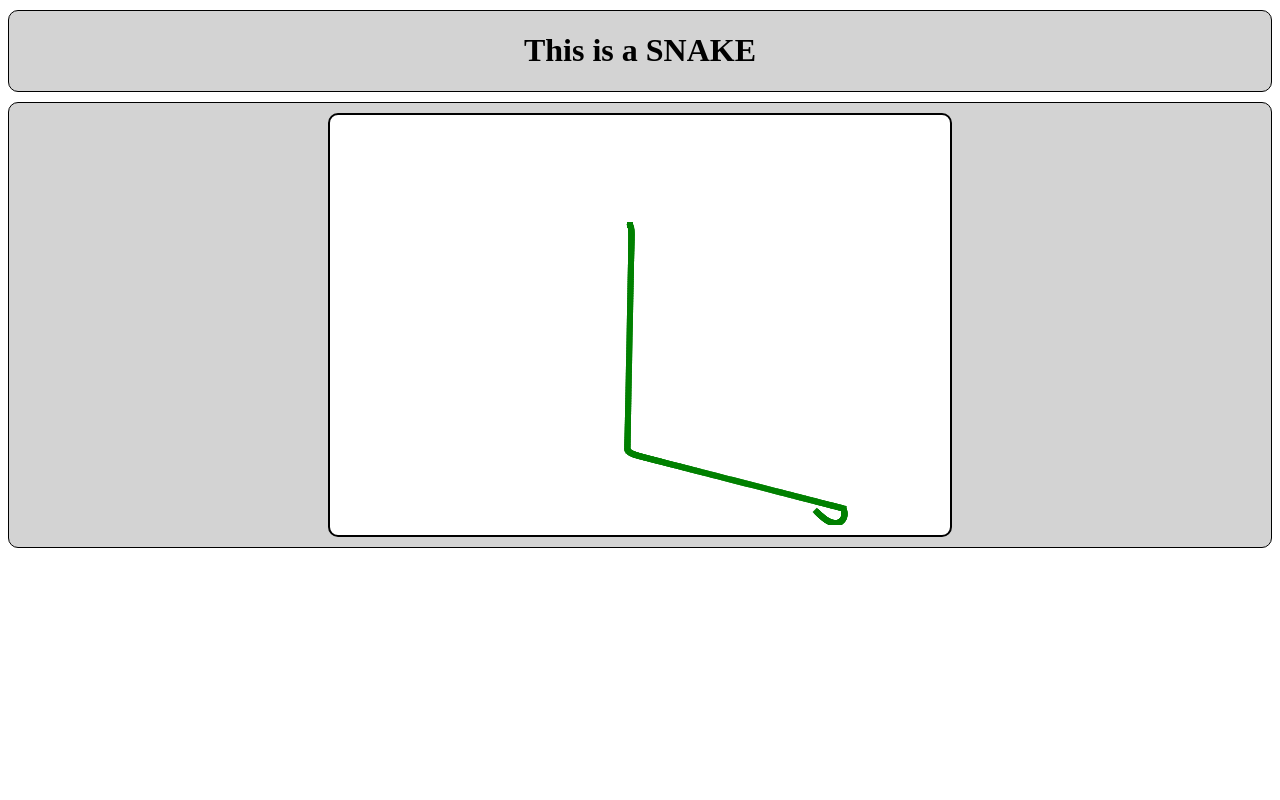
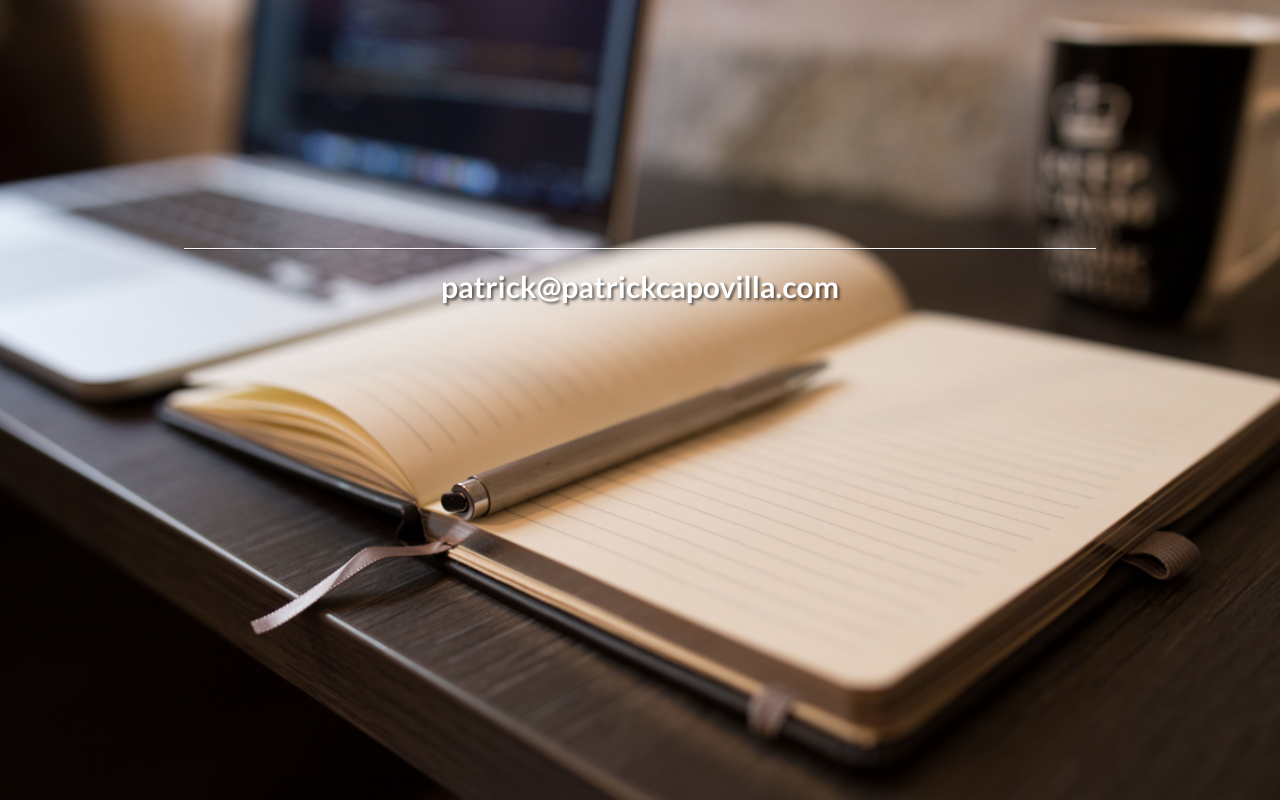
Before and after one commit to pattyryke/Website, a plain HTML site: page Index.html in a window 1280 px wide. Drawn offline with Linux system fonts and the light colour scheme.

Commit message:
Update Index.html

```diff
--- a/Index.html
+++ b/Index.html
@@ -1,23 +1,60 @@
-<!DOCTYPE html>
+<html lang="en"><head itemscope="" itemtype="http://schema.org/WebSite">
+    <meta charset="utf-8">
+    <meta http-equiv="X-UA-Compatible" content="IE=edge">
+    <meta name="viewport" content="width=device-width, initial-scale=1">
 
-<html>
-    <title>SNAKE</title>
-    <link rel="stylesheet" type="text/css" href="style.css">
+    <link rel="canonical" href="//patrickcapovilla.com" itemprop="url">
 
-    <body class="main">
+
+
+    <title itemprop="name">Patrick Capovilla's Site</title>
+
+
+    <!-- Bootstrap Core CSS -->
+    <link href="css/bootstrap.min.css" rel="stylesheet">
+
+    <!-- Custom CSS -->
+    <link href="css/landing-page.css" rel="stylesheet">
+
+    <!-- Custom Fonts -->
+    <link href="font-awesome/css/font-awesome.min.css" rel="stylesheet" type="text/css">
+    <link href="//fonts.googleapis.com/css?family=Lato:300,400,700,300italic,400italic,700italic" rel="stylesheet" type="text/css">
+
+    <!-- HTML5 Shim and Respond.js IE8 support of HTML5 elements and media queries -->
+    <!-- WARNING: Respond.js doesn't work if you view the page via file:// -->
+    <!--[if lt IE 9]>
+        <script src="https://oss.maxcdn.com/libs/html5shiv/3.7.0/html5shiv.js"></script>
+        <script src="https://oss.maxcdn.com/libs/respond.js/1.4.2/respond.min.js"></script>
+    <![endif]-->
+</head>
+
+<body>
+    <div class="intro-header">
         <div class="container">
-            <h1 class="head">This is a SNAKE</h1>
+            <div class="row">
+                <div class="col-lg-12">
+                    <div class="intro-message">
+
+                        <hr class="intro-divider">
+
+                        <h2> <a class="email-address" id="lnkEmailAddress" href="mailto:patrick%40patrickcapovilla.com">patrick@patrickcapovilla.com</a></h2>
+
+                    </div>
+                </div>
+            </div>
         </div>
+        <!-- /.container -->
+    </div>
+    <!-- /.intro-header -->
 
-        <!-- <div class="container">
-            <div class="grid-container"></div>
-            <script type="text/javascript" src="./grid_script.js"></script>
-        </div> -->
+    <!-- jQuery -->
+    <script src="js/jquery.js"></script>
 
-        <div class="container">
-            <canvas id="myCanvasArea">
-                <script type="text/javascript" src="./grid_script.js"></script>
-            </canvas>
-        </div>
-    </body>
-</html>
+    <!-- Bootstrap Core JavaScript -->
+    <script src="js/bootstrap.min.js"></script>
+
+
+
+
+
+</body></html>
```
